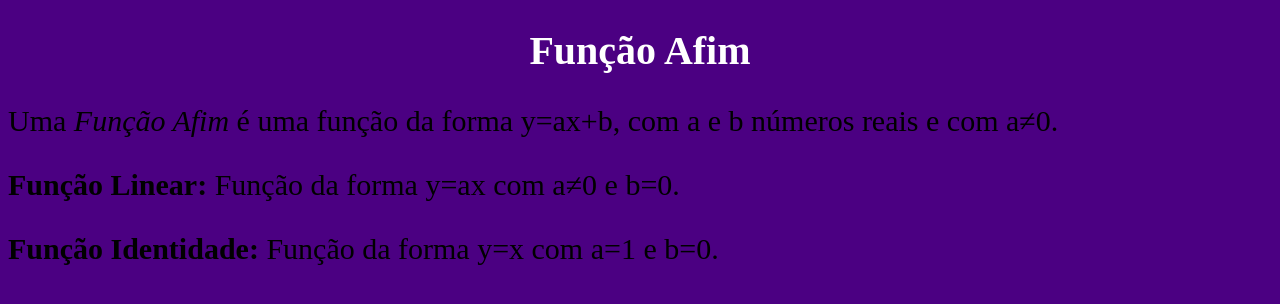
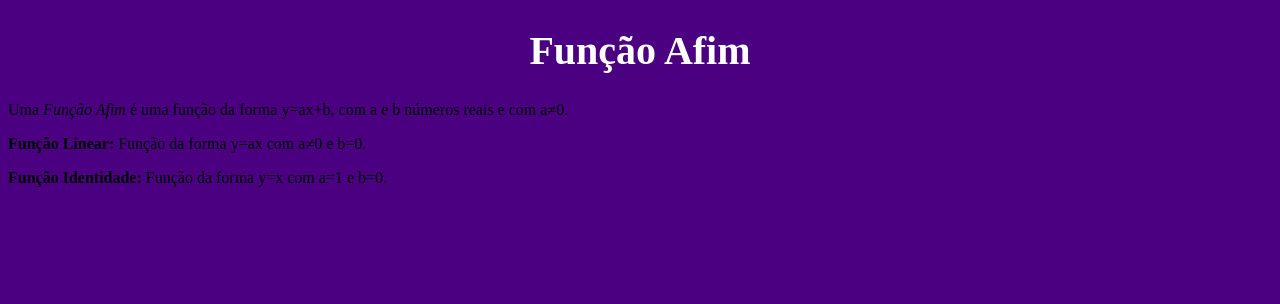
Before and after one commit to KadettCampaner/ge-programacao2022, a plain HTML site: page index.html in a window 1280 px wide. Drawn offline with Linux system fonts and the light colour scheme.

Commit message:
Update style.css

```diff
--- a/style.css
+++ b/style.css
@@ -6,6 +6,3 @@ text-align: center;
 font-size: 40px;
 color: white
 }
-p{
-font-size: 30px
-}
```
